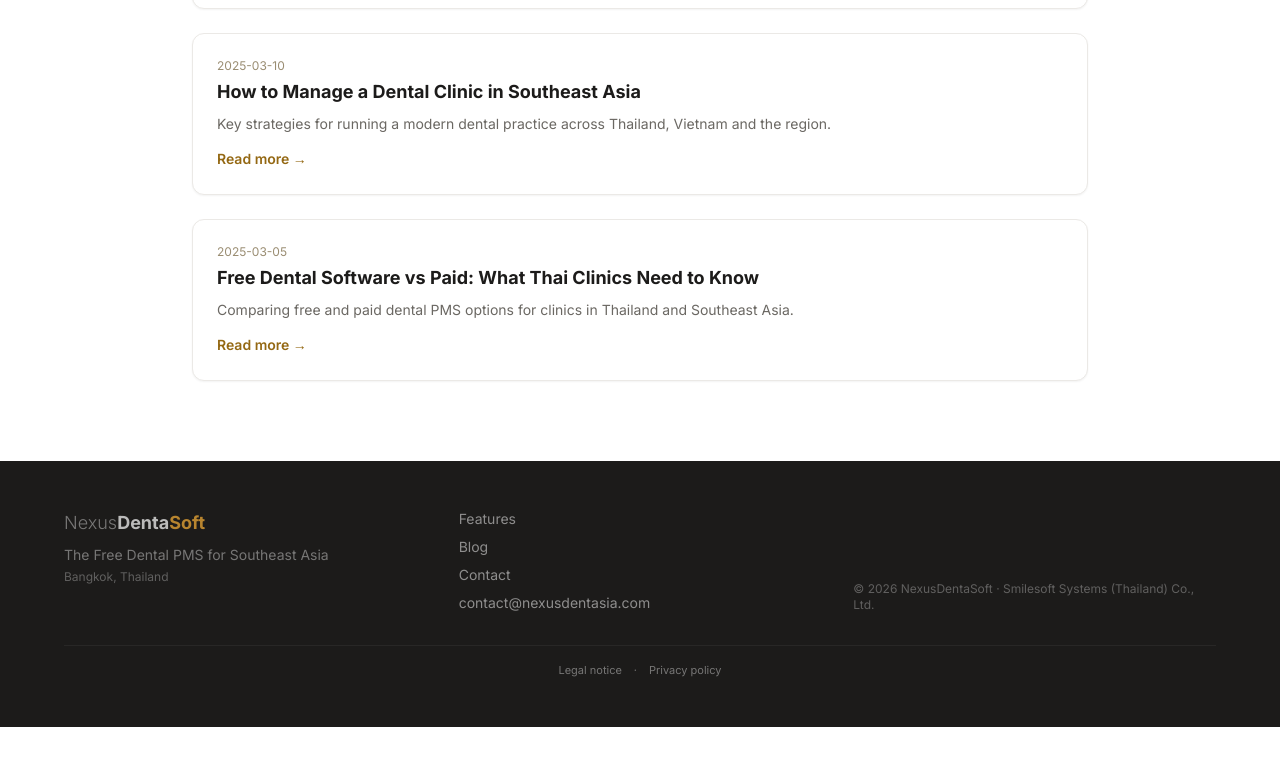
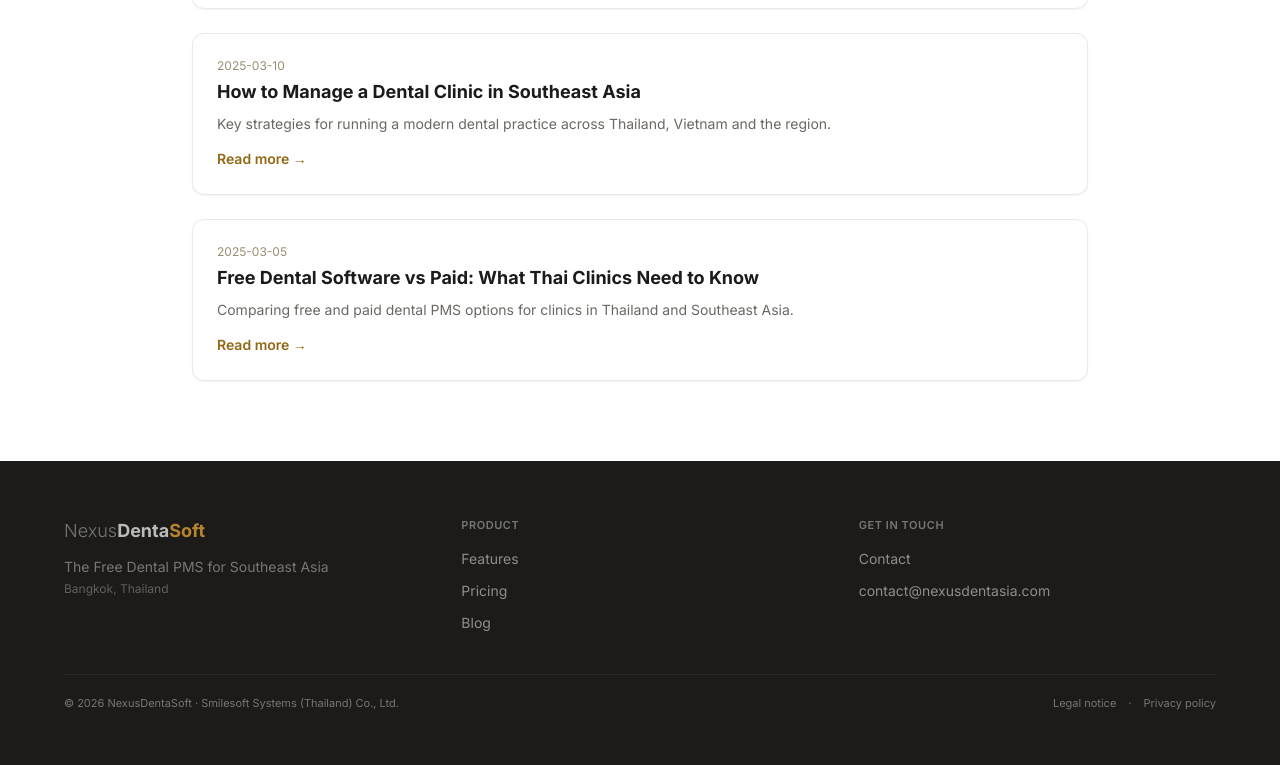
Before and after one commit to nexusdentalai/nexusdentasoft-marketing, a Next.js app: page /en/blog in a window 1280 px wide. Shown: the part 353-1118 px from the top of the page. Before the commit the page ends 1080 px from the top, so only its background shows below. Built offline with nearby package versions, Linux system fonts and the light colour scheme; no server answers.

Commit message:
feat(footer): restructure 3 cols thématiques (Product / Get in touch) + ajout Pricing + legal bar (copyright + legal/privacy) — équilibre visuel

```diff
--- a/components/Footer.tsx
+++ b/components/Footer.tsx
@@ -4,11 +4,15 @@ type T = Record<string, Record<string, string>>
 
 export default function Footer({ t, locale }: { t: T; locale: string }) {
   return (
-    <footer className="bg-[#1c1b1a] py-12 px-4">
+    <footer className="bg-[#1c1b1a] py-14 px-4">
       <div className="max-w-6xl mx-auto">
-        <div className="grid md:grid-cols-3 gap-8">
+
+        {/* 3 colonnes thématiques (responsive : stack mobile) */}
+        <div className="grid md:grid-cols-3 gap-10">
+
+          {/* Col 1 — Brand */}
           <div>
-            <div className="flex items-center text-lg mb-2">
+            <div className="flex items-center text-lg mb-3">
               <span style={{ fontWeight: 300, color: 'rgba(255,255,255,0.4)' }}>Nexus</span>
               {' '}
               <span style={{ fontWeight: 700, color: 'rgba(255,255,255,0.7)' }}>Denta</span>
@@ -17,22 +21,42 @@ export default function Footer({ t, locale }: { t: T; locale: string }) {
             <p className="text-sm text-white/40">{t.footer.tagline}</p>
             <p className="text-xs text-white/30 mt-1">{t.footer.location}</p>
           </div>
-          <div className="space-y-2">
-            <Link href={`/${locale}/features`} className="block text-sm text-white/50 hover:text-white/80">{t.footer.features}</Link>
-            <Link href={`/${locale}/blog`} className="block text-sm text-white/50 hover:text-white/80">{t.footer.blog}</Link>
-            <Link href={`/${locale}/contact`} className="block text-sm text-white/50 hover:text-white/80">{t.footer.contact}</Link>
-            <a href={`mailto:${t.footer.email}`} className="block text-sm text-white/50 hover:text-white/80">{t.footer.email}</a>
+
+          {/* Col 2 — Product */}
+          <div>
+            <h3 className="text-[11px] font-semibold text-white/40 uppercase tracking-wider mb-3">
+              {t.footer.productHeading}
+            </h3>
+            <ul className="space-y-2">
+              <li><Link href={`/${locale}/features`} className="text-sm text-white/50 hover:text-white/80">{t.footer.features}</Link></li>
+              <li><Link href={`/${locale}/pricing`} className="text-sm text-white/50 hover:text-white/80">{t.footer.pricing}</Link></li>
+              <li><Link href={`/${locale}/blog`} className="text-sm text-white/50 hover:text-white/80">{t.footer.blog}</Link></li>
+            </ul>
           </div>
-          <div className="flex items-end">
-            <p className="text-xs text-white/30">{t.footer.copyright}</p>
+
+          {/* Col 3 — Get in touch */}
+          <div>
+            <h3 className="text-[11px] font-semibold text-white/40 uppercase tracking-wider mb-3">
+              {t.footer.contactHeading}
+            </h3>
+            <ul className="space-y-2">
+              <li><Link href={`/${locale}/contact`} className="text-sm text-white/50 hover:text-white/80">{t.footer.contact}</Link></li>
+              <li><a href={`mailto:${t.footer.email}`} className="text-sm text-white/50 hover:text-white/80">{t.footer.email}</a></li>
+            </ul>
+          </div>
+
+        </div>
+
+        {/* Legal bar — copyright (gauche) + Legal · Privacy (droite). flex-wrap pour stack mobile. */}
+        <div className="mt-10 pt-5 border-t border-white/[0.06] flex flex-wrap items-center justify-between gap-y-2 gap-x-4">
+          <p className="text-[11px] text-white/40">{t.footer.copyright}</p>
+          <div className="flex items-center gap-x-3 text-[11px] text-white/40">
+            <Link href={`/${locale}/legal`} className="hover:text-white/70">{t.footer.legal}</Link>
+            <span aria-hidden="true">·</span>
+            <Link href={`/${locale}/privacy`} className="hover:text-white/70">{t.footer.privacy}</Link>
           </div>
         </div>
-        {/* Row legal (discrète, sous la grille — pas dans une colonne, pour préserver le 3-col responsive) */}
-        <div className="mt-8 pt-4 border-t border-white/[0.05] flex flex-wrap items-center justify-center gap-x-3 gap-y-1 text-[11px] text-white/40">
-          <Link href={`/${locale}/legal`} className="hover:text-white/70">{t.footer.legal}</Link>
-          <span aria-hidden="true">·</span>
-          <Link href={`/${locale}/privacy`} className="hover:text-white/70">{t.footer.privacy}</Link>
-        </div>
+
       </div>
     </footer>
   )
--- a/lib/i18n.ts
+++ b/lib/i18n.ts
@@ -266,7 +266,7 @@ export const translations: Record<Locale, Record<string, any>> = {
       subtitle: 'Join clinics across Southeast Asia already using NexusDentaSoft.',
       button: 'Start for Free Today →',
     },
-    footer: { tagline: 'The Free Dental PMS for Southeast Asia', features: 'Features', blog: 'Blog', contact: 'Contact', location: 'Bangkok, Thailand', email: 'contact@nexusdentasia.com', copyright: '© 2026 NexusDentaSoft · Smilesoft Systems (Thailand) Co., Ltd.', legal: 'Legal notice', privacy: 'Privacy policy' },
+    footer: { tagline: 'The Free Dental PMS for Southeast Asia', features: 'Features', pricing: 'Pricing', blog: 'Blog', contact: 'Contact', location: 'Bangkok, Thailand', email: 'contact@nexusdentasia.com', copyright: '© 2026 NexusDentaSoft · Smilesoft Systems (Thailand) Co., Ltd.', legal: 'Legal notice', privacy: 'Privacy policy', productHeading: 'Product', contactHeading: 'Get in touch' },
     blog: { title: 'Blog', subtitle: 'Insights for dental clinics in Southeast Asia', readMore: 'Read more →' },
     privateBeta: {
       badge: 'Private Beta · By Invitation',
@@ -571,7 +571,7 @@ export const translations: Record<Locale, Record<string, any>> = {
       subtitle: 'เข้าร่วมกับคลินิกทั่วเอเชียตะวันออกเฉียงใต้ที่ใช้ NexusDentaSoft อยู่แล้ว',
       button: 'เริ่มใช้งานฟรีวันนี้ →',
     },
-    footer: { tagline: 'PMS ทันตกรรมฟรีสำหรับเอเชียตะวันออกเฉียงใต้', features: 'ฟีเจอร์', blog: 'บล็อก', contact: 'ติดต่อ', location: 'กรุงเทพฯ ประเทศไทย', email: 'contact@nexusdentasia.com', copyright: '© 2026 NexusDentaSoft · Smilesoft Systems (Thailand) Co., Ltd.', legal: 'ข้อกำหนดทางกฎหมาย', privacy: 'นโยบายความเป็นส่วนตัว' },
+    footer: { tagline: 'PMS ทันตกรรมฟรีสำหรับเอเชียตะวันออกเฉียงใต้', features: 'ฟีเจอร์', pricing: 'ราคา', blog: 'บล็อก', contact: 'ติดต่อ', location: 'กรุงเทพฯ ประเทศไทย', email: 'contact@nexusdentasia.com', copyright: '© 2026 NexusDentaSoft · Smilesoft Systems (Thailand) Co., Ltd.', legal: 'ข้อกำหนดทางกฎหมาย', privacy: 'นโยบายความเป็นส่วนตัว', productHeading: 'ผลิตภัณฑ์', contactHeading: 'ติดต่อเรา' },
     blog: { title: 'บล็อก', subtitle: 'บทความสำหรับคลินิกทันตกรรมในเอเชียตะวันออกเฉียงใต้', readMore: 'อ่านเพิ่มเติม →' },
     privateBeta: {
       badge: 'รุ่นทดลองส่วนตัว · เฉพาะผู้ได้รับเชิญ',
@@ -876,7 +876,7 @@ export const translations: Record<Locale, Record<string, any>> = {
       subtitle: 'Tham gia cùng các phòng khám trên khắp Đông Nam Á đang sử dụng NexusDentaSoft',
       button: 'Bắt đầu miễn phí hôm nay →',
     },
-    footer: { tagline: 'PMS Nha Khoa Miễn Phí cho Đông Nam Á', features: 'Tính năng', blog: 'Blog', contact: 'Liên hệ', location: 'Bangkok, Thái Lan', email: 'contact@nexusdentasia.com', copyright: '© 2026 NexusDentaSoft · Smilesoft Systems (Thailand) Co., Ltd.', legal: 'Pháp lý', privacy: 'Chính sách bảo mật' },
+    footer: { tagline: 'PMS Nha Khoa Miễn Phí cho Đông Nam Á', features: 'Tính năng', pricing: 'Bảng giá', blog: 'Blog', contact: 'Liên hệ', location: 'Bangkok, Thái Lan', email: 'contact@nexusdentasia.com', copyright: '© 2026 NexusDentaSoft · Smilesoft Systems (Thailand) Co., Ltd.', legal: 'Pháp lý', privacy: 'Chính sách bảo mật', productHeading: 'Sản phẩm', contactHeading: 'Liên hệ với chúng tôi' },
     blog: { title: 'Blog', subtitle: 'Bài viết dành cho phòng khám nha khoa Đông Nam Á', readMore: 'Đọc thêm →' },
     privateBeta: {
       badge: 'Beta Riêng · Theo Lời Mời',
```
